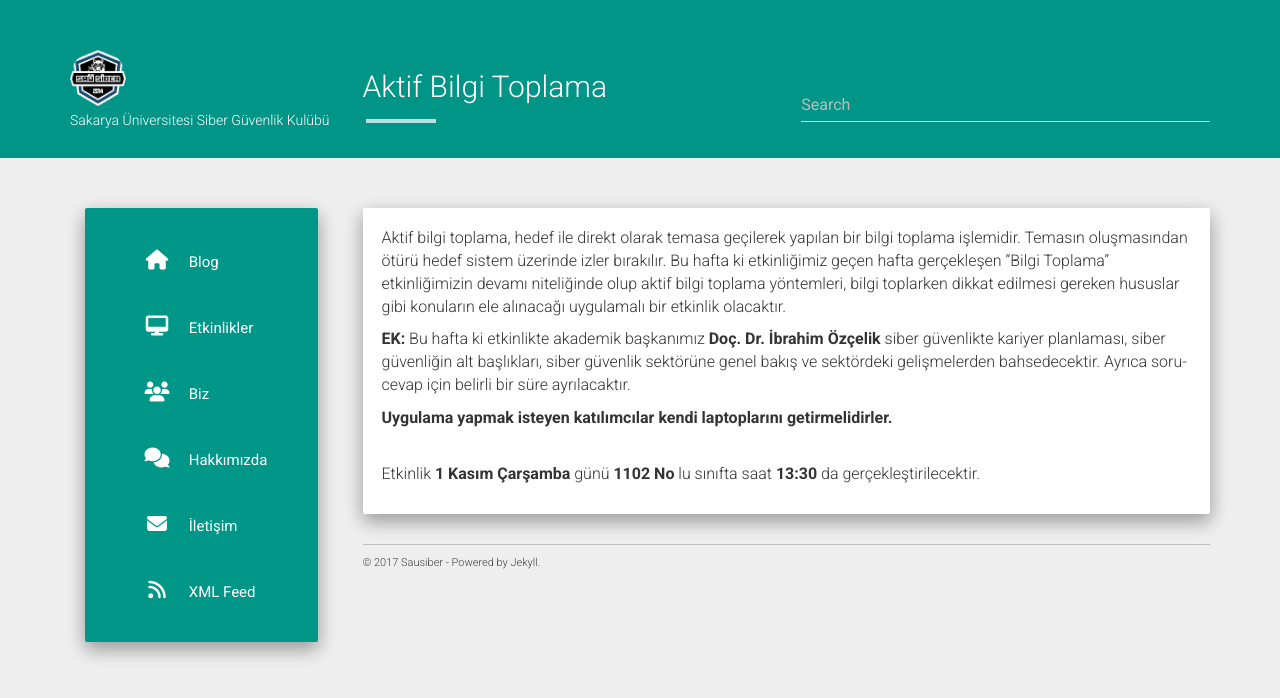
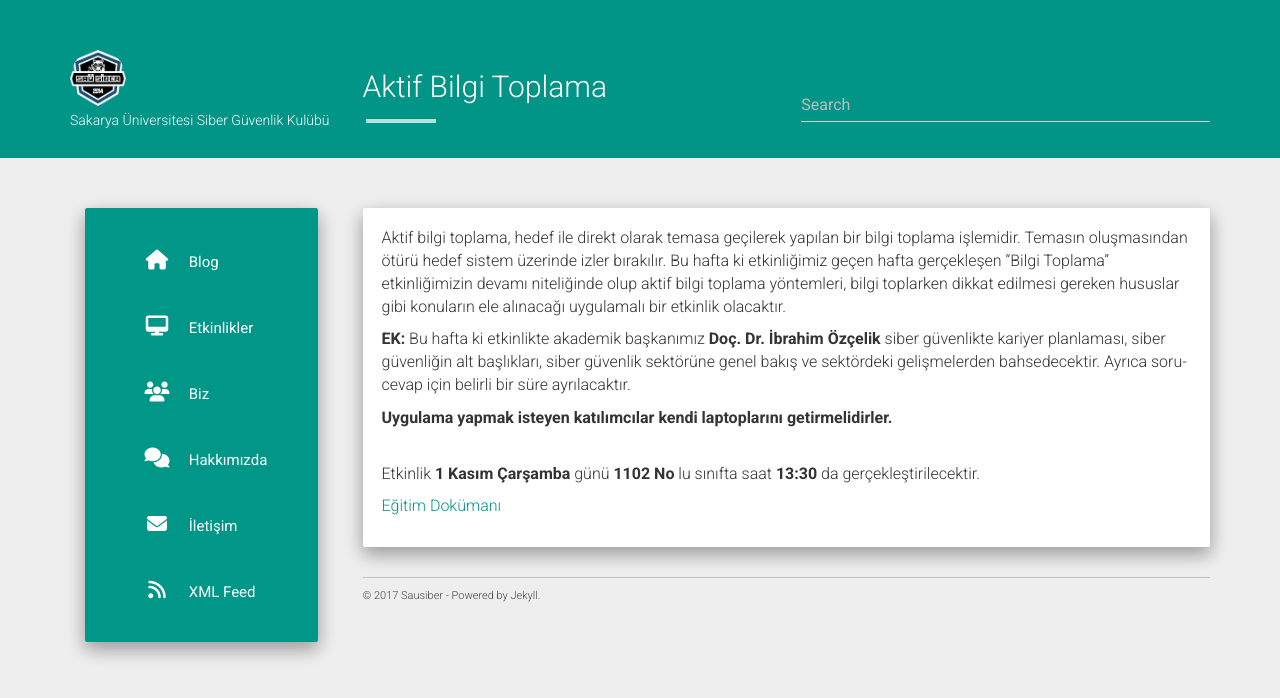
Before and after one commit to sausiber/old-website, a Jekyll site: the page built from static/projects/aktifbilgitoplama.md, in a window 1280 px wide. Shown: the top 698 px of the page. Built offline with Jekyll 4.4.1, drawn with Linux system fonts in a browser that asks for light colours; nearby versions of some CDN libraries.

Commit message:
Aktif Bilgi Toplama
Aktif Bilgi Toplama Dokümanı atıldı.

```diff
--- a/static/projects/aktifbilgitoplama.md
+++ b/static/projects/aktifbilgitoplama.md
@@ -13,3 +13,6 @@ Aktif bilgi toplama, hedef ile direkt olarak temasa geçilerek yapılan bir bilg
 
 <br>
 Etkinlik <b>1 Kasım Çarşamba</b> günü <b>1102 No</b> lu sınıfta saat <b>13:30</b> da gerçekleştirilecektir.
+
+
+<a href="/notlar/Aktif">Eğitim Dokümanı</a>
```
Also changed, not shown: 1 other file.
